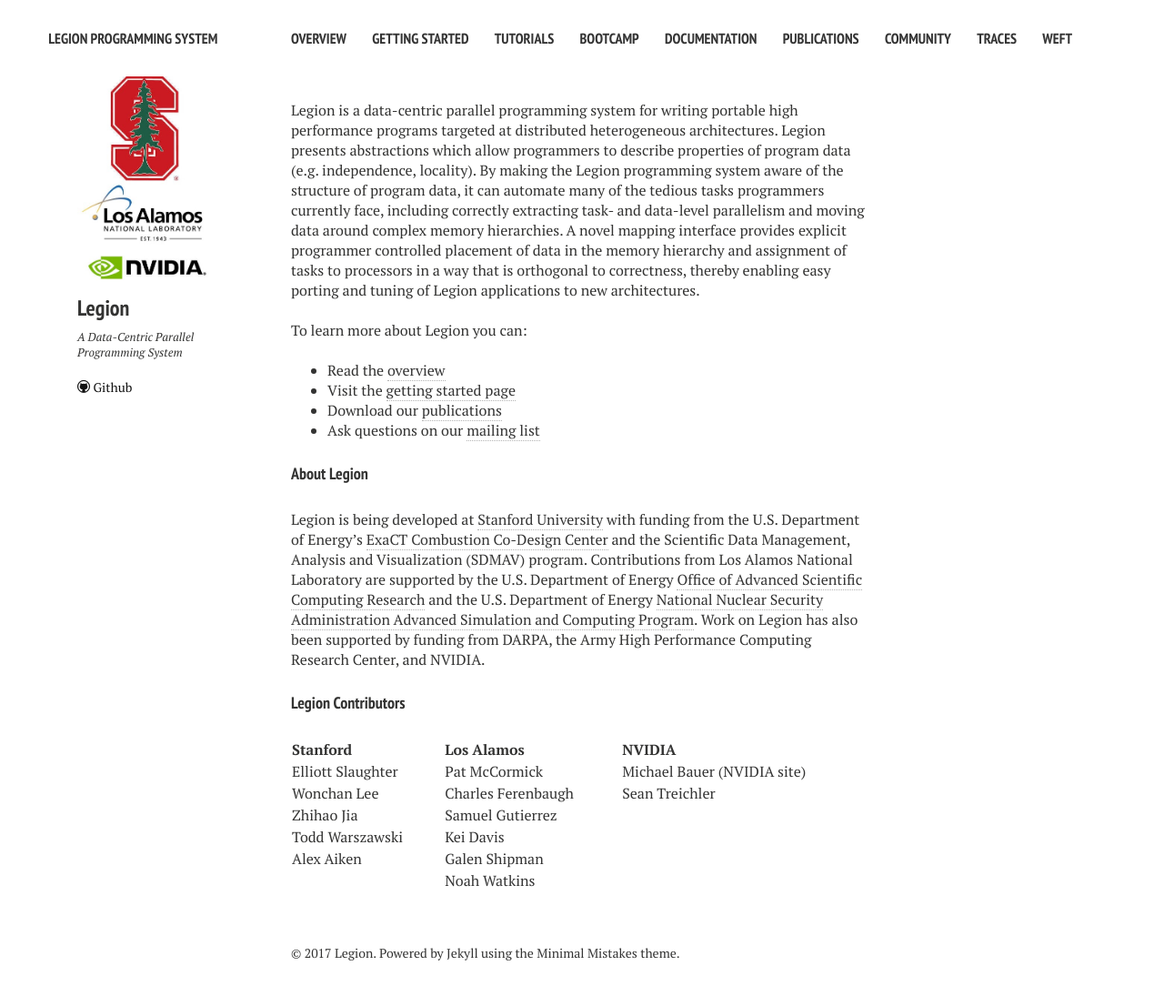
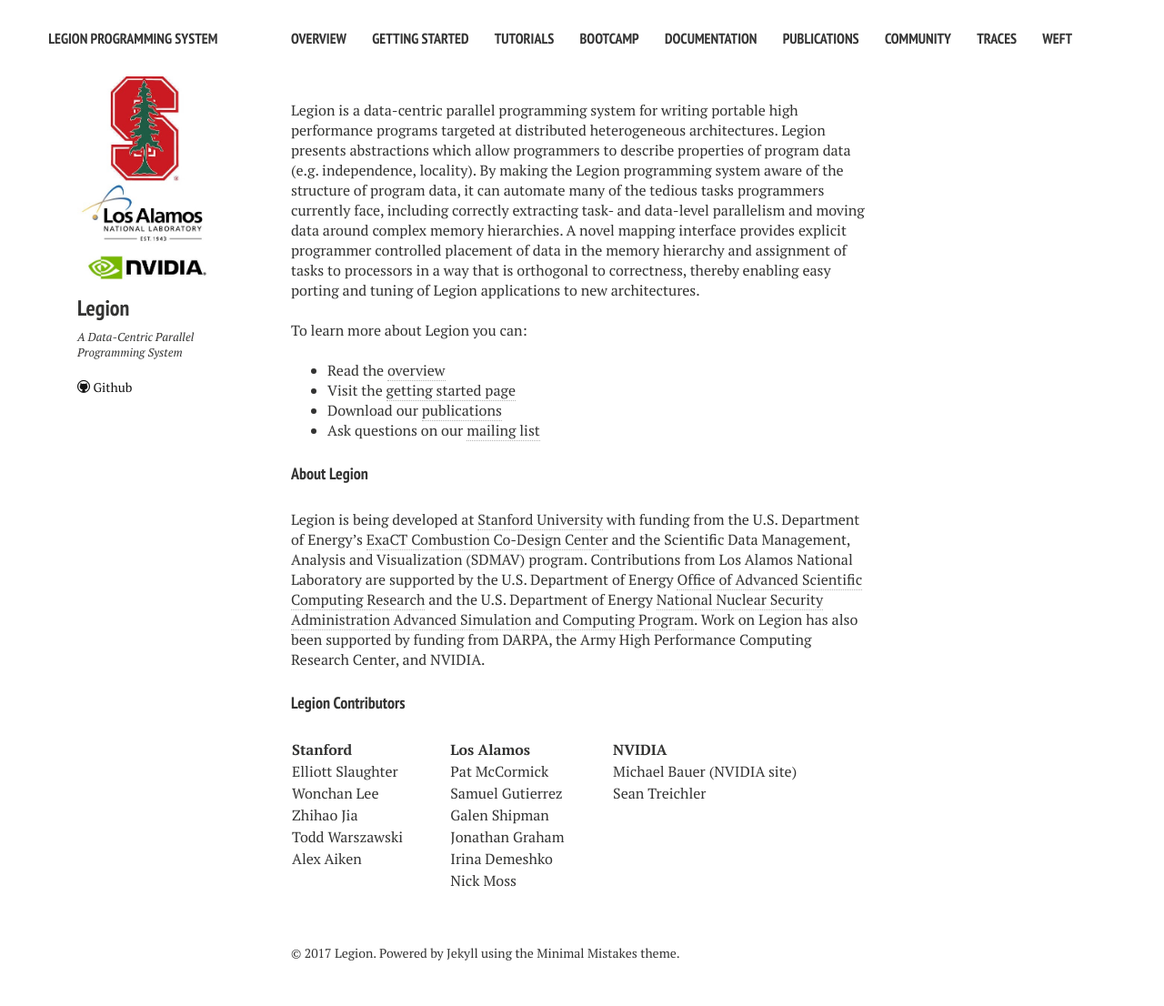
Before and after one commit to apryakhin/legion.stanford.edu, a Jekyll site: the page built from index.md, in a window 1280 px wide. Shown: the whole page at 91% size. Built offline with Jekyll 4.4.1, drawn with Linux system fonts in a browser that asks for light colours; nearby versions of some CDN libraries.

Commit message:
Update names on front page.

```diff
--- a/index.md
+++ b/index.md
@@ -52,27 +52,27 @@ High Performance Computing Research Center, and NVIDIA.
 
 <tr valign="middle">
 <td>Wonchan Lee</td>
-<td><a href="&#109;&#097;&#105;&#108;&#116;&#111;:&#099;&#102;&#101;&#114;&#101;&#110;&#098;&#097;&#064;&#108;&#097;&#110;&#108;&#046;&#103;&#111;&#118;">Charles Ferenbaugh</a></td>
+<td><a href="&#109;&#097;&#105;&#108;&#116;&#111;:&#115;&#097;&#109;&#117;&#101;&#108;&#064;&#108;&#097;&#110;&#108;&#046;&#103;&#111;&#118;">Samuel Gutierrez</a></td>
 <td><a href="http://cs.stanford.edu/~sjt/">Sean Treichler</a></td>
 </tr>
 
 <tr>
 <td>Zhihao Jia</td>
-<td><a href="&#109;&#097;&#105;&#108;&#116;&#111;:&#115;&#097;&#109;&#117;&#101;&#108;&#064;&#108;&#097;&#110;&#108;&#046;&#103;&#111;&#118;">Samuel Gutierrez</a></td>
+<td><a href="&#109;&#097;&#105;&#108;&#116;&#111;:&#103;&#115;&#104;&#105;&#112;&#109;&#097;&#110;&#064;&#108;&#097;&#110;&#108;&#046;&#103;&#111;&#118;">Galen Shipman</a></td>
 </tr>
 
 <tr>
 <td>Todd Warszawski</td>
-<td><a href="&#109;&#097;&#105;&#108;&#116;&#111;:&#107;&#101;&#105;&#064;&#108;&#097;&#110;&#108;&#046;&#103;&#111;&#118;">Kei Davis</a></td>
+<td>Jonathan Graham</td>
 </tr>
 
 <tr>
 <td><a href="http://theory.stanford.edu/~aiken">Alex Aiken</a></td>
-<td><a href="&#109;&#097;&#105;&#108;&#116;&#111;:&#103;&#115;&#104;&#105;&#112;&#109;&#097;&#110;&#064;&#108;&#097;&#110;&#108;&#046;&#103;&#111;&#118;">Galen Shipman</a></td>
+<td>Irina Demeshko</td>
 </tr>
 
 <tr>
 <td></td>
-<td><a href="&#109;&#097;&#105;&#108;&#116;&#111;:&#110;&#111;&#097;&#104;&#119;&#097;&#116;&#107;&#105;&#110;&#115;&#064;&#103;&#109;&#097;&#105;&#108;&#046;&#099;&#111;&#109;">Noah Watkins</a></td>
+<td>Nick Moss</td>
 </tr>
 </table>
```
